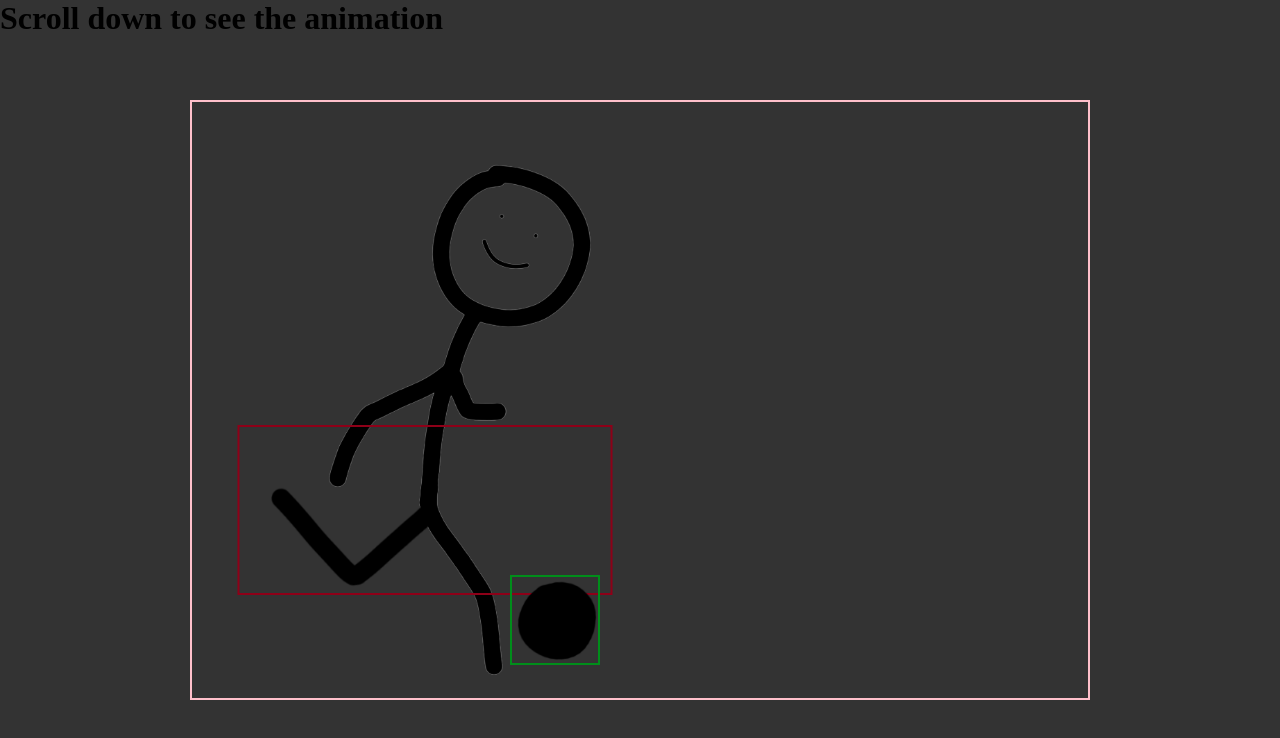
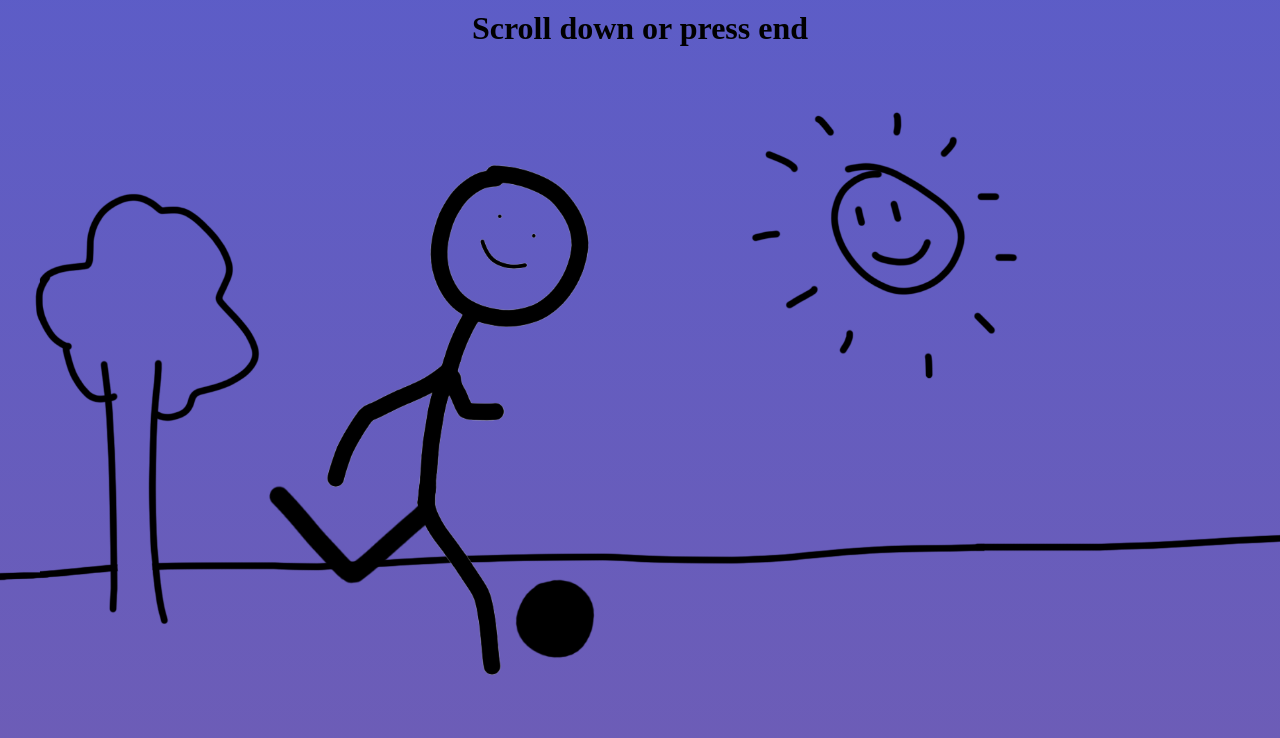
Before and after one commit to Ali-Sdg90/Sticky-Scroll, a plain HTML site: page index.html in a window 1280 px wide. Shown: the top 738 px of the page. Drawn offline with Linux system fonts and the light colour scheme.

Commit message:
Add background color and img

```diff
--- a/index.html
+++ b/index.html
@@ -8,8 +8,9 @@
         <title>Scroll-based Animation</title>
     </head>
     <body>
-        <h1>Scroll down to see the animation</h1>
+        <h1>Scroll down or press end</h1>
         <div class="game-box">
+            <div class="game-box__background"></div>
             <div class="game-box__sticky-man"></div>
             <div class="game-box__sticky-man-leg"></div>
             <div class="game-box__ball"></div>
--- a/scss/_config.scss
+++ b/scss/_config.scss
@@ -3,7 +3,36 @@
     margin: 0;
     box-sizing: border-box;
 }
+
 body {
-    background: #333;
+    background: linear-gradient(
+        to top,
+        rgba(175, 25, 25, 0.707),
+        rgba(25, 25, 175, 0.707)
+    );
     height: 5000px;
 }
+h1 {
+    text-align: center;
+    margin: 10px;
+}
+
+::-webkit-scrollbar {
+    width: 30px;
+}
+
+::-webkit-scrollbar {
+    background: rgb(41, 41, 41);
+}
+::-webkit-scrollbar-thumb {
+    background: rgba(255, 255, 255, 0.674);
+    height: 100px;
+    border-radius: 10px;
+    outline: 3px solid rgb(41, 41, 41);
+    outline-offset: -3px;
+    transition: 0.5s;
+}
+::-webkit-scrollbar-thumb:hover {
+    transition: 0.5s;
+    background: rgba(255, 255, 255, 0.927);
+}
--- a/scss/style.scss
+++ b/scss/style.scss
@@ -4,6 +4,19 @@
     div {
         background-repeat: no-repeat;
         position: fixed;
+    }
+
+    &__background {
+        background: url("../img/background.png") -290px -50px;
+        background-size: 2000px;
+        width: 1536px;
+        height: 600px;
+        // top: calc(50% + 110px);
+        // left: calc(50% - 215px);
+        top: 50%;
+        left: 50%;
+        transform: translate(-50%, -50%);
+        // border: 2px solid pink;
     }
 
     &__sticky-man {
@@ -14,7 +27,7 @@
         top: 50%;
         left: 50%;
         transform: translate(-50%, -50%);
-        border: 2px solid pink;
+        // border: 2px solid pink;
     }
 
     &__sticky-man-leg {
@@ -25,7 +38,7 @@
         top: calc(50% + 110px);
         left: calc(50% - 215px);
         transform: translate(-50%, -50%) rotate(-0deg);
-        border: 2px solid rgb(142, 0, 24);
+        // border: 2px solid rgb(142, 0, 24);
     }
 
     &__ball {
@@ -36,7 +49,7 @@
         top: calc(50% + 220px);
         left: calc(50% - 85px);
         transform: translate(-50%, -50%);
-        border: 2px solid rgb(0, 142, 26);
+        // border: 2px solid rgb(0, 142, 26);
         transition: transform 0.5s;
     }
 }
```
Also changed, not shown: css/style.css, img/background.png (added), 1 other file.
